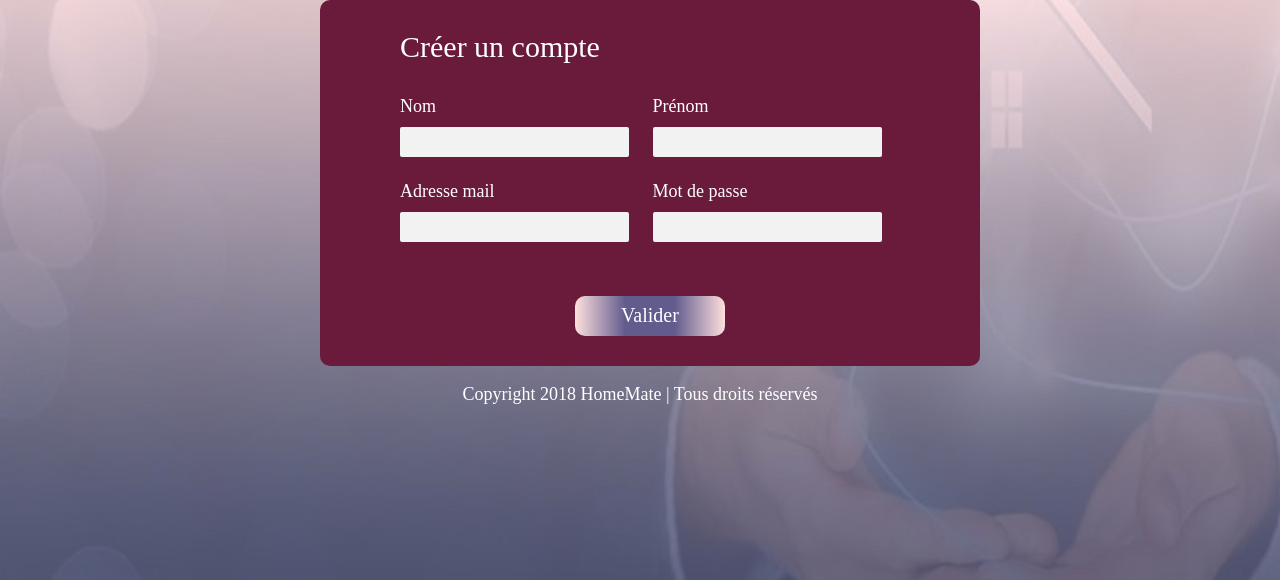
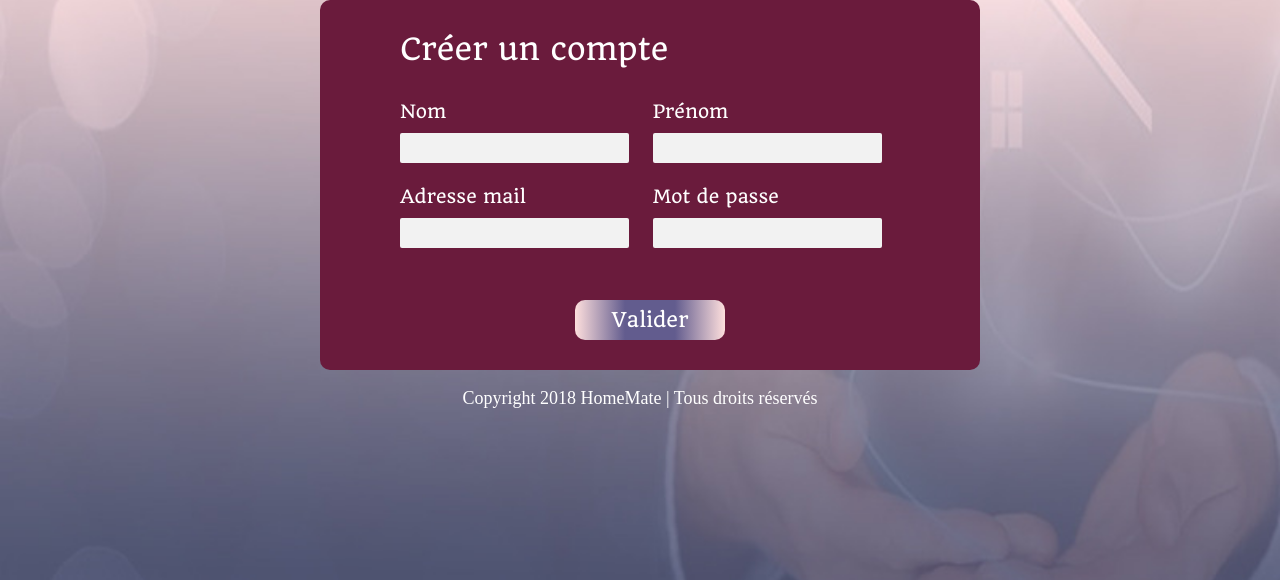
Before and after one commit to SylvainZ/SKLUBS, a PHP site: page /creerUnCompte.html in a window 1280 px wide. Shown: the part 156-736 px from the top of the page. Run offline with PHP 8.4, Linux system fonts and the light colour scheme.

Commit message:
Ajout de police et modification code

```diff
--- a/creerUnCompte/creerUnCompte.html
+++ b/creerUnCompte/creerUnCompte.html
@@ -3,7 +3,7 @@
 <head>
 	<title>Créer un compte</title>
 	<meta charset="utf-8">
-	<link rel="stylesheet" href="stylecompte.css">
+	<link rel="stylesheet" href="styleCompte.css">
 </head>
 
 <body>
@@ -16,7 +16,7 @@
 
 	<div class="inscription">
 
-		<form class="form1">
+		<form class="form1" method="post" action="creationCompteBis.php">
 			<span class="titreinscription">Créer un compte</span>
 
 			<div class="champnom ligne1">
--- a/creerUnCompte/styleCompte.css
+++ b/creerUnCompte/styleCompte.css
@@ -1,3 +1,8 @@
+@font-face{
+	font-family: "Quando";
+	src:url("Quando-Regular.ttf");
+}
+
 body{
 	background-image: url("BLUMYS.png");
 	background-repeat: no-repeat;
@@ -42,7 +47,7 @@ img{
 .titreinscription{
   display: block;
   width: 100%;
-  font-family: Raleway-Black;
+  font-family: Quando;
   font-size: 30px;
   color: white;
   text-align: left;
@@ -65,7 +70,7 @@ img{
 
 /*personnalisation des noms de champs*/
 .inputNom{
-  font-family: Raleway-SemiBold;
+  font-family: Quando;
   font-size: 18px;
   color: white;
 }
@@ -110,7 +115,7 @@ img{
   box-shadow: none;
   border-radius: 10px 10px 10px 10px;
 
-  font-family: Raleway-Bold;
+  font-family: Quando;
   font-size: 20px;
   color: white;
 }
```
Also changed, not shown: creerUnCompte/Quando-Regular.ttf (added), creerUnCompte/creationCompteBis.php (added).
